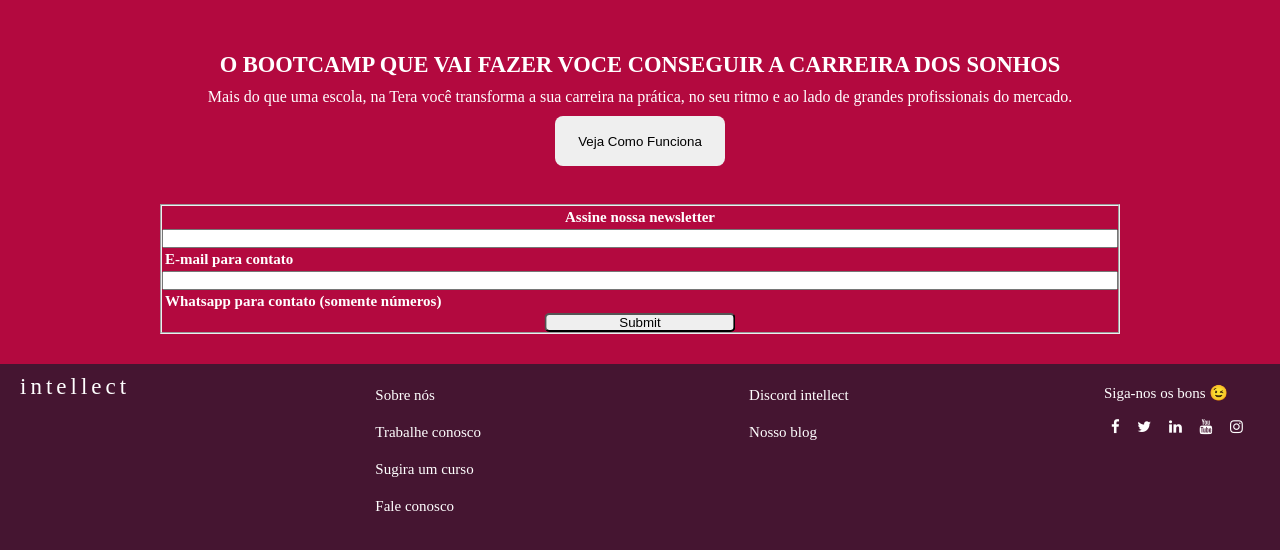
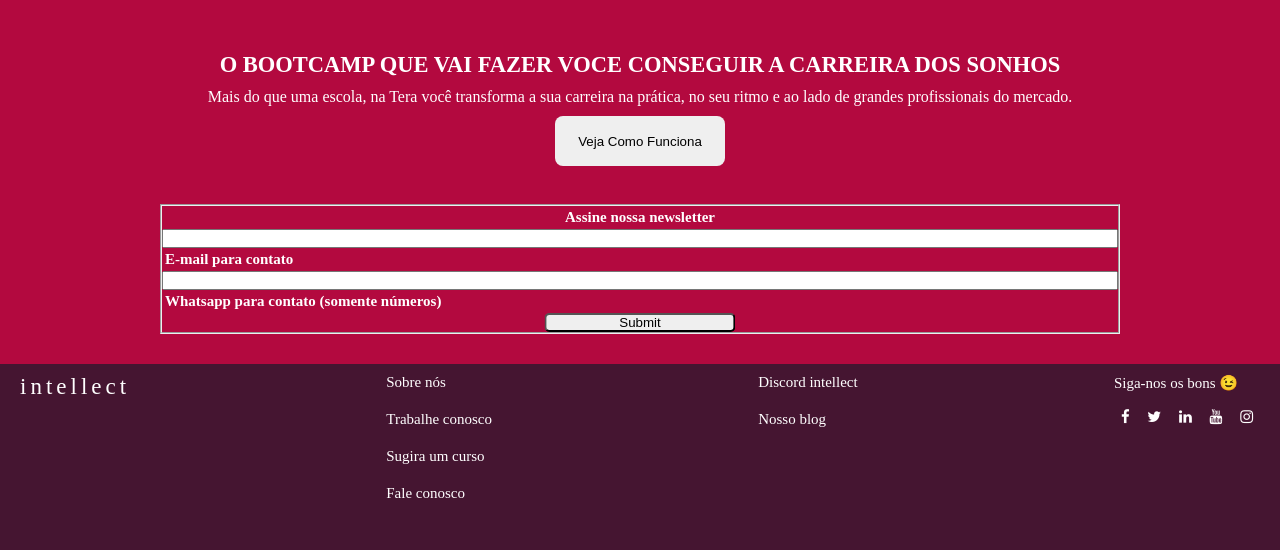
Before and after one commit to rro13/Projeto-Tera, a plain HTML site: page pagina-inicial/index.html in a window 1280 px wide. Shown: the part 1372-1922 px from the top of the page. Drawn offline with Linux system fonts and the light colour scheme.

Commit message:
fix: footer

```diff
--- a/pagina-formacao/style/css_geral.css
+++ b/pagina-formacao/style/css_geral.css
@@ -124,7 +124,6 @@
     list-style: none;
     display: flex;
     flex-direction: column;
-    margin: 1%;
 }
 
 .sobre-plataforma li {
@@ -140,7 +139,6 @@
     list-style: none;
     display: flex;
     flex-direction: column;
-    margin: 1%;
 }
 
 .comunidade li {
@@ -154,7 +152,6 @@
 
 .redes-sociais {
     margin: 1rem 2rem 0 0;
-    padding: 1rem;
 }
 
 .siga-nos {
```
